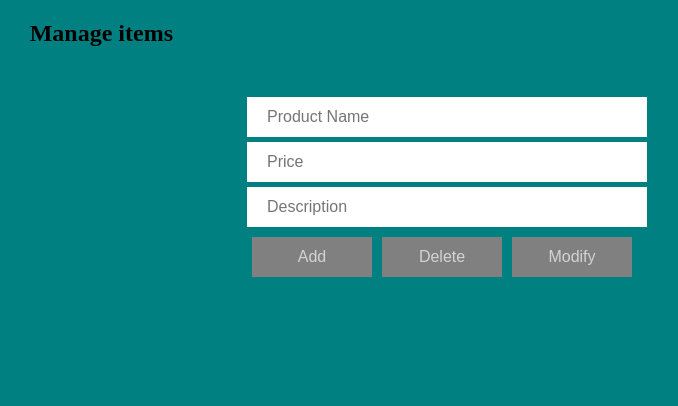
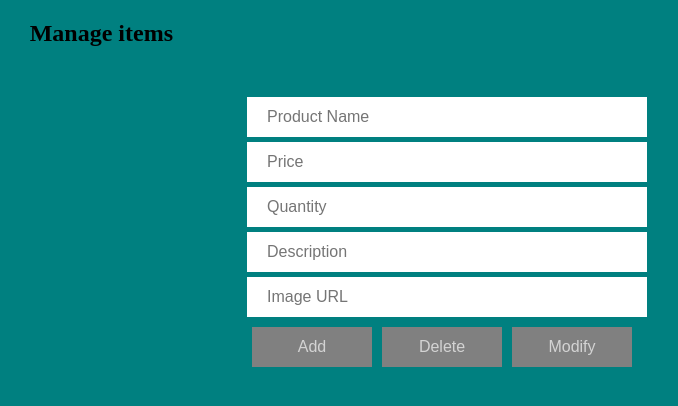
Before and after one commit to KyleAMcKee/rush00, a PHP site: page /manageinv.php in a window 1280 px wide. Shown: the part 68-474 px from the top of the page, without its empty margins (193-871 px from the left). Run offline with PHP 8.4, Linux system fonts and the light colour scheme; the visitor is signed in with stand-in values (Sample User, id 1).

Commit message:
displays products with option to delete with button

```diff
--- a/manageinv.php
+++ b/manageinv.php
@@ -12,8 +12,10 @@
         <h2>Manage items</h2>
         <form class="signup-form" method="POST" action="addproduct.php">
             <input type="text" name="name" placeholder="Product Name">
-            <input type="text" name="price" placeholder="Price">
+            <input type="number" min='0' step='0.01' name="price" placeholder="Price">
+            <input type="number" min='0' name="stock" placeholder="Quantity">
             <input type="text" name="desc" placeholder="Description">
+            <input type="url" name="image" placeholder="Image URL">
             <button type="submit" name="submit" value="add">Add</button>
             <button type="submit" name="submit" value="delete">Delete</button>
             <button type="submit" name="submit" value="modify">Modify</button>
@@ -26,7 +28,8 @@
             echo '<ul class="products">';
             foreach ($items as $key => $value)
             {
-                echo '<li><img src="42.png"><br /><p>'.$value["name"].'</p><br />';
+                echo '<li><img src="'.$value["image"].'"><br /><p>'.$value["name"].'</p><br />';
+                echo '<p>$'.$value["price"].'</p><br />';
                 echo '<form method="POST" action="addproduct.php">';
                 echo '<input type="hidden" name="name" value="'.$value["name"].'">';
                 echo '<button type="submit" name="submit" value="delete">Delete</button></form>';
```
